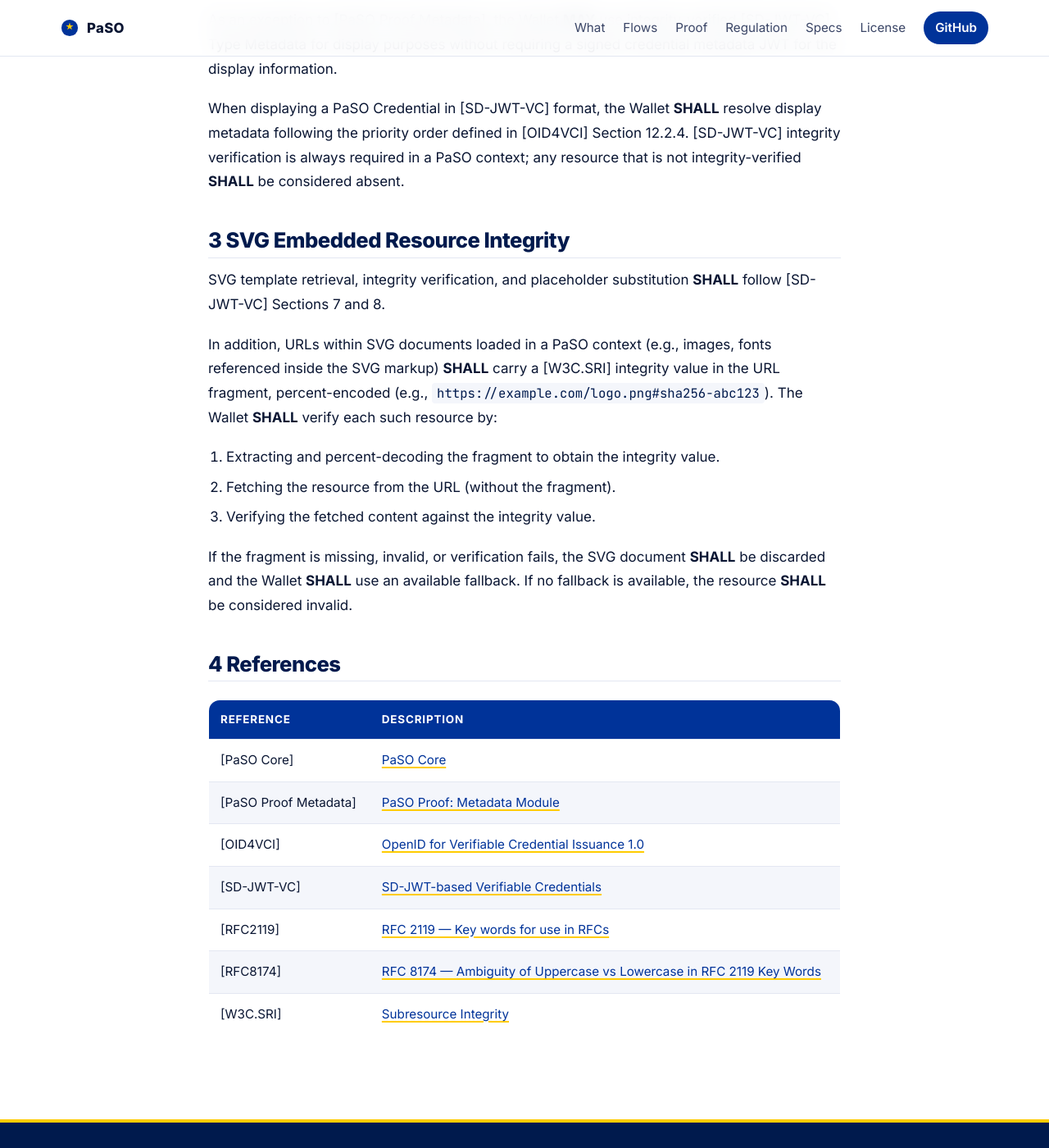
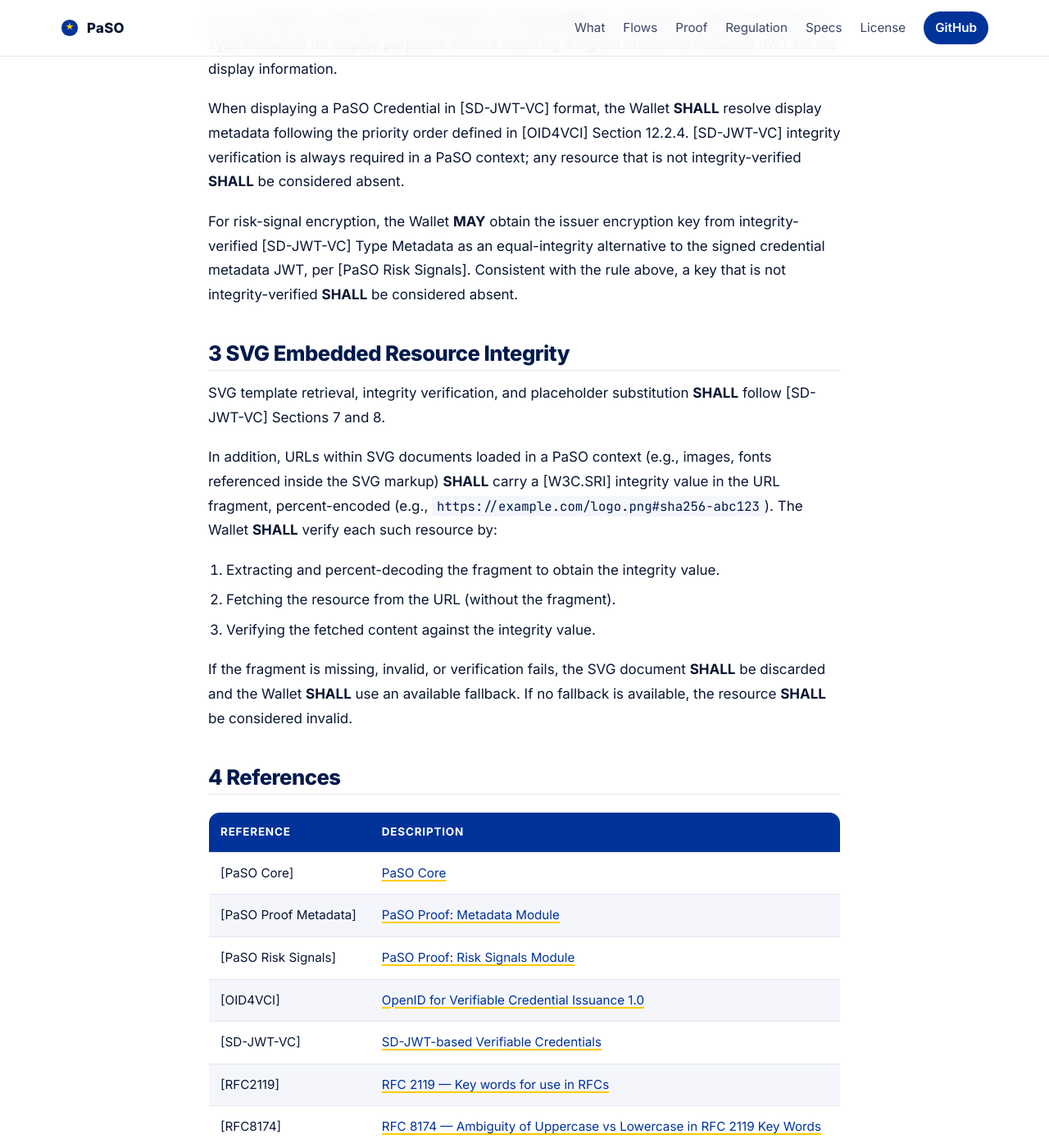
Before and after one commit to APTITUDE-Consortium/payments-and-sca-for-openid, a Jekyll site: the page built from docs/specs/proof/paso-proof-sd-jwt-vc-svg.md, in a window 1280 px wide and 1400 px high, scrolled down 1041 px. Shown: the whole window at 82% size. Built offline with Jekyll 4.4.1, drawn with Linux system fonts in a browser that asks for light colours.

Commit message:
docs(specs): allow risk-signals encryption key via SD-JWT-VC Type Metadata

```diff
--- a/docs/specs/proof/paso-proof-sd-jwt-vc-svg.md
+++ b/docs/specs/proof/paso-proof-sd-jwt-vc-svg.md
@@ -25,6 +25,8 @@ As an exception to [PaSO Proof Metadata], the Wallet **MAY** use integrity-verif
 
 When displaying a PaSO Credential in [SD-JWT-VC] format, the Wallet **SHALL** resolve display metadata following the priority order defined in [OID4VCI] Section 12.2.4. [SD-JWT-VC] integrity verification is always required in a PaSO context; any resource that is not integrity-verified **SHALL** be considered absent.
 
+For risk-signal encryption, the Wallet **MAY** obtain the issuer encryption key from integrity-verified [SD-JWT-VC] Type Metadata as an equal-integrity alternative to the signed credential metadata JWT, per [PaSO Risk Signals]. Consistent with the rule above, a key that is not integrity-verified **SHALL** be considered absent.
+
 ## 3 SVG Embedded Resource Integrity
 
 SVG template retrieval, integrity verification, and placeholder substitution **SHALL** follow [SD-JWT-VC] Sections 7 and 8.
@@ -43,6 +45,7 @@ If the fragment is missing, invalid, or verification fails, the SVG document **S
 |-----------------------|----------------------------------------------------------------------------------------------------------------------------|
 | [PaSO Core]           | [PaSO Core](../paso-core.md)                                                                                               |
 | [PaSO Proof Metadata] | [PaSO Proof: Metadata Module](paso-proof-metadata.md)                                                                      |
+| [PaSO Risk Signals]   | [PaSO Proof: Risk Signals Module](paso-proof-risk-signals.md)                                                              |
 | [OID4VCI]             | [OpenID for Verifiable Credential Issuance 1.0](https://openid.net/specs/openid-4-verifiable-credential-issuance-1_0.html) |
 | [SD-JWT-VC]           | [SD-JWT-based Verifiable Credentials](https://datatracker.ietf.org/doc/draft-ietf-oauth-sd-jwt-vc/)                        |
 | [RFC2119]             | [RFC 2119 — Key words for use in RFCs](https://www.rfc-editor.org/rfc/rfc2119.html)                                        |
```
